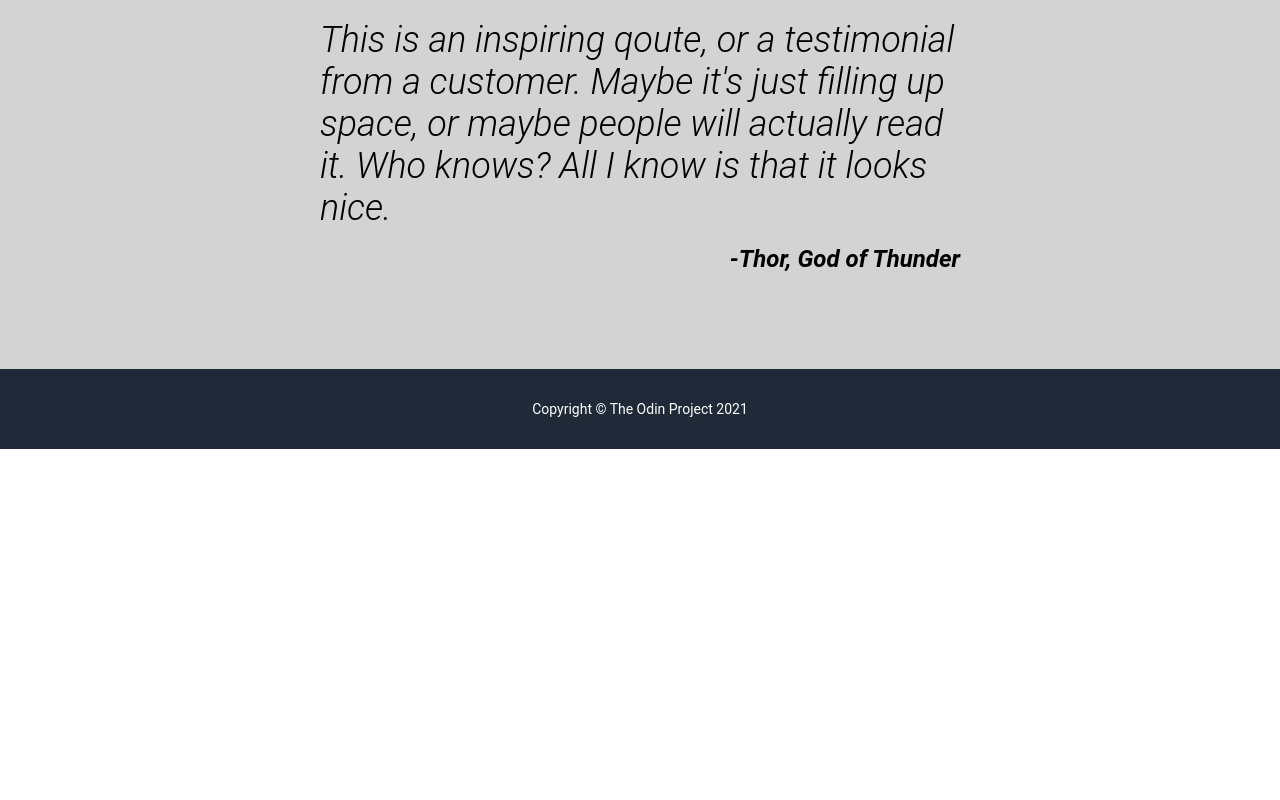
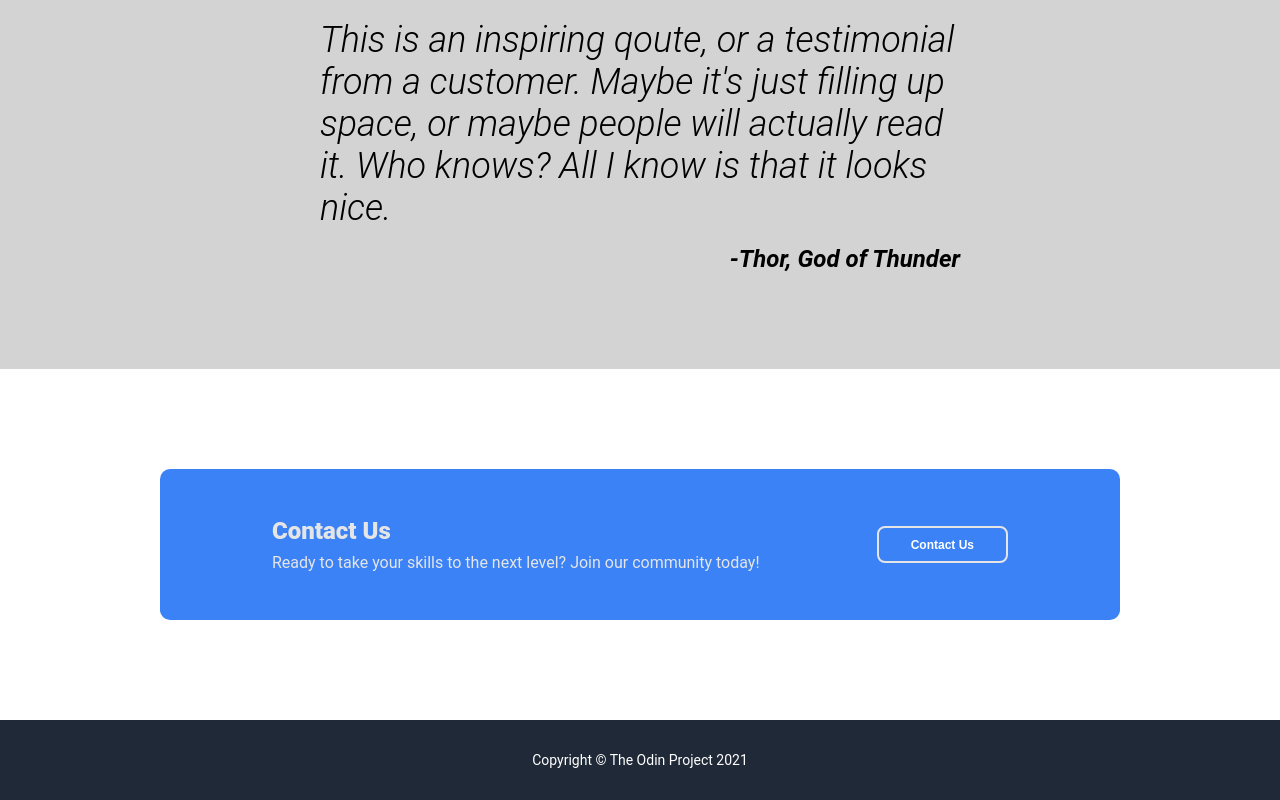
Before and after one commit to justwin02/landing-page, a plain HTML site: page index.html in a window 1280 px wide. Shown: the part 913-1713 px from the top of the page. Before the commit the page ends 1362 px from the top, so only its background shows below. Drawn offline with Linux system fonts and the light colour scheme.

Commit message:
Styled the container that retains Contact us information and display button for contacting website.

```diff
--- a/index.html
+++ b/index.html
@@ -71,7 +71,16 @@
                 <p>This is an inspiring qoute, or a testimonial from a customer. Maybe it's just filling up space, or maybe people will actually read it. Who knows? All I know is that it looks nice.</p>
                 <cite>-Thor, God of Thunder</cite>
         </section>
-        <section id="join" class="join-sign">
+        <section id="contact">
+            <div class="cta">
+                <div>
+                    <h2>Contact Us</h2>
+                    <p>Ready to take your skills to the next level? Join our community today!</p>
+                </div>
+                <div>
+                    <button>Contact Us</button>
+                </div>
+            </div>
         </section>
     </main>
 
--- a/styles/styles.css
+++ b/styles/styles.css
@@ -152,3 +152,32 @@ button:hover{
     font-weight: bold;
     text-align: right;
 }
+.cta {
+    width: 75%;
+    color: #e5e5e5;
+    background-color: #3b82f6;
+    border-radius: 10px;
+    margin: 100px auto;
+    padding: 3rem 7rem;
+    display: flex;
+    justify-content: space-between;
+    align-items: center;
+}
+
+.cta h2 {
+    font-size: 24px;
+    font-weight: 900;
+    margin-bottom: 0.5rem;
+}
+
+.cta p {
+    font-size: 16px;
+    font-weight: 400;
+}
+
+.cta button {
+    font-size: 12px;
+    font-weight: 600;
+    border: 2.5px solid #e5e5e5;
+    cursor: pointer;
+}
```
